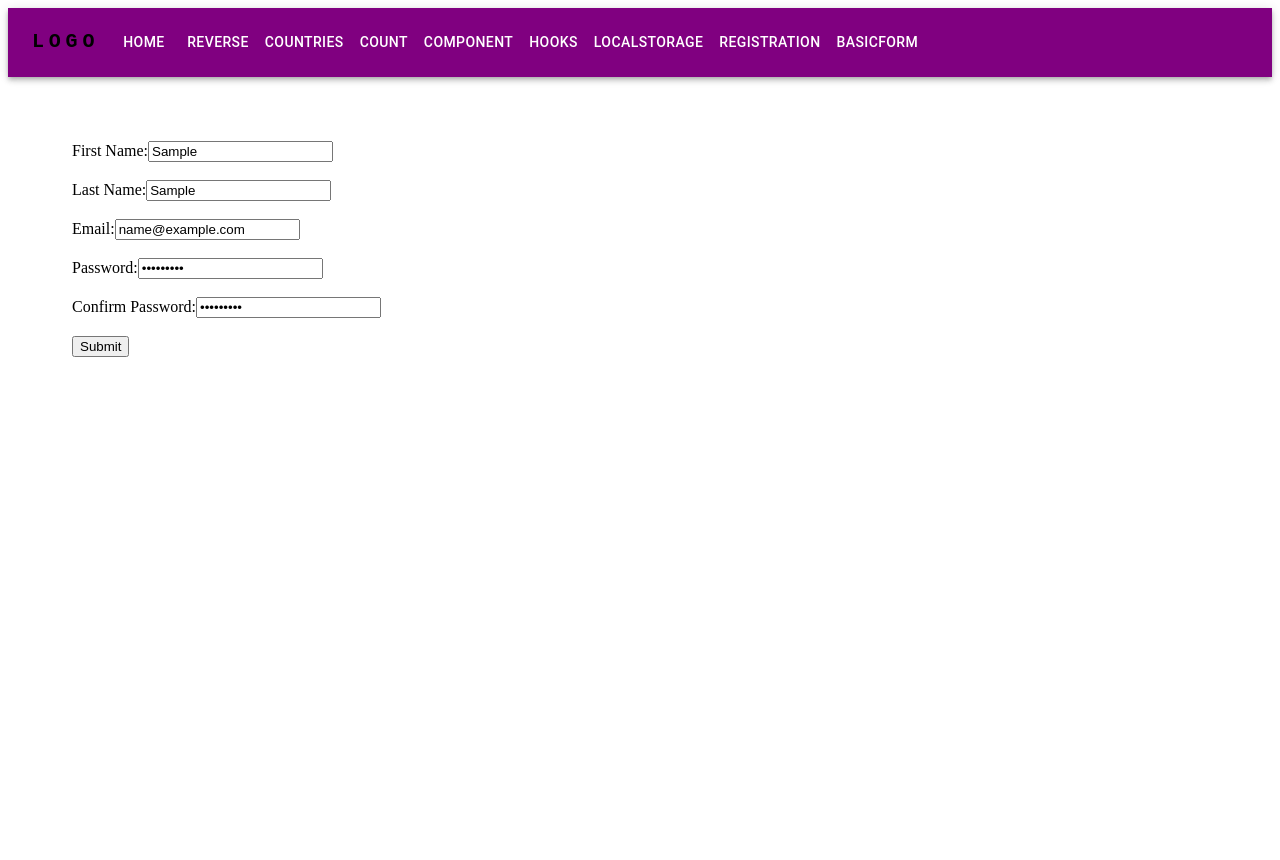
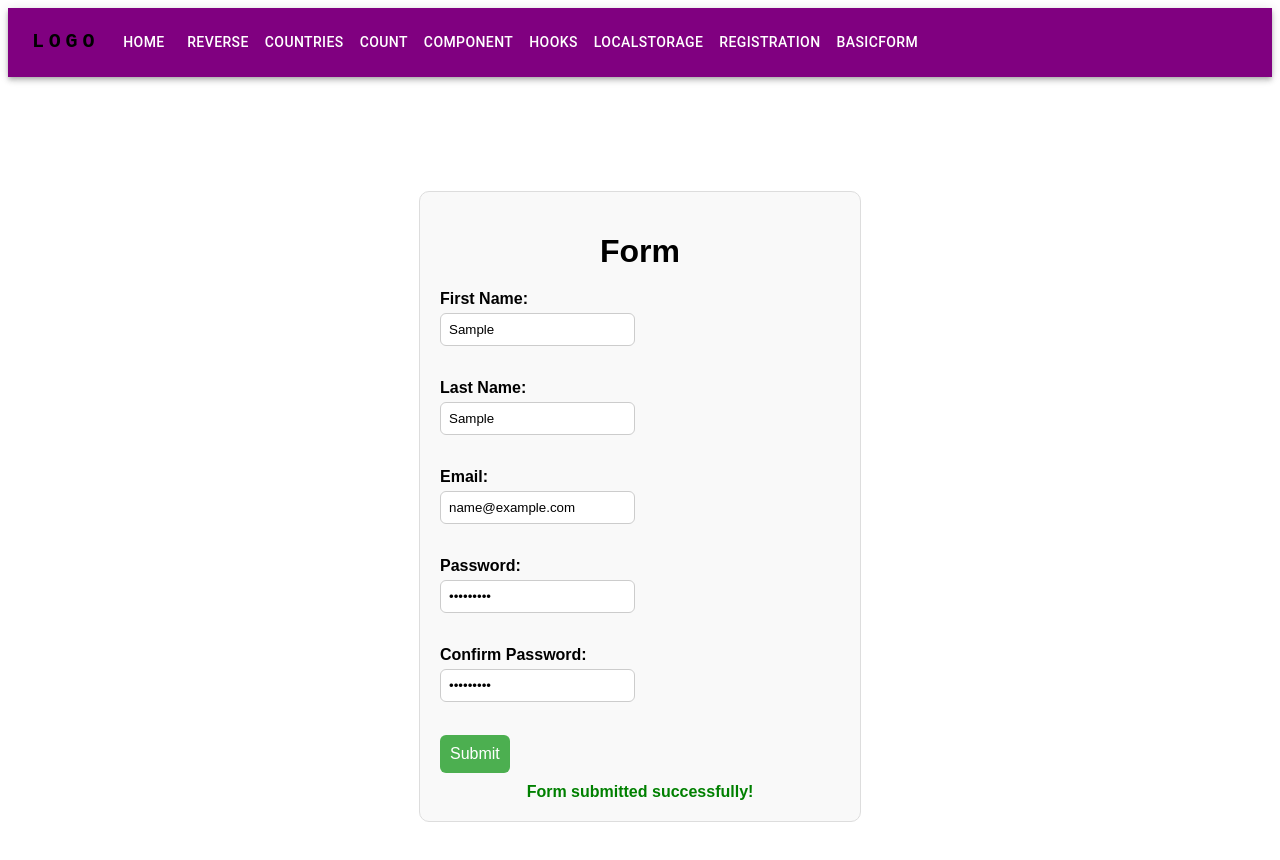
Before and after one commit to Faizan005raza/react-training, a React (Vite) app: page /LoginPage in a window 1280 px wide. Both pictures are taken after typing "Sample", "Sample", "name@example.com", "Sample123", "Sample123" into the empty fields and a click on the button "Submit". Shown: the top 860 px of the page. Before the commit the page ends 800 px from the top, so only its background shows below. Built offline with nearby package versions, Linux system fonts and the light colour scheme.

Commit message:
Added CSS to BasicForm

```diff
--- a/src/App.tsx
+++ b/src/App.tsx
@@ -10,7 +10,8 @@ import Ans from "./components/Nesting";
 import HooksDemo from "./components/Hooks";
 import LocalStorage from "./components/Local Storage";
 import Register from "./components/Registration";
-import BasicForm from "./components/LoginPage"
+import BasicForm from "./components/LoginPage";
+import "./index.css";
 
 
 function App() {
--- a/src/components/Hooks/index.tsx
+++ b/src/components/Hooks/index.tsx
@@ -26,7 +26,7 @@ function UseStateDemo() {
       </h1>
       <ol>
         <h1>
-          <li>State Hook</li>
+          1. State Hook
         </h1>
         <ul>
           <li>
@@ -227,9 +227,11 @@ function UseCallBack() {
         <li>Memoizing the function means caching the result of a function so that it does not need to be recalculated.</li>
       </ul>
       <h3>Implemented the concept:</h3>
-      <p>Count 1: {count1}</p>
-      <p>Count 2: {count2}</p>
+      <p>Count A: {count1}</p>
+      <p>Count B: {count2}</p>
       <Button onClick={handleClick1} text="Button 1" />
+      <br />
+      <br />
       <Button onClick={handleClick2} text="Button 2" />
     </div>
   );
--- a/src/components/LoginPage/index.tsx
+++ b/src/components/LoginPage/index.tsx
@@ -1,6 +1,10 @@
 import { useFormik } from "formik";
+import { useState } from "react";
 import * as Yup from "yup";
-const BasicForm = () => {
+
+
+function BasicForm() {
+    const [submitted, setSubmitted] = useState(false);
   const validationSchema = Yup.object({
     firstname: Yup.string()
       .min(2, "Minimum 2 Characters Required")
@@ -31,14 +35,20 @@ const BasicForm = () => {
       validationSchema,
       onSubmit: (values) => {
         console.log("Registration Successful:", values);
+        setSubmitted(true);
+        resetForm();
+        setTimeout(()=> setSubmitted(false),2000);
       },
     });
 
   return (
     <form autoComplete="off" onSubmit={handleSubmit}>
+      <div>
+        <h1>Form</h1>
+      </div>
       <label htmlFor="firstname">First Name:</label>
       <input
-        name="firstname" // ✅ must be here
+        name="firstname"
         value={values.firstname}
         onChange={handleChange}
         onBlur={handleBlur}
@@ -53,7 +63,7 @@ const BasicForm = () => {
       <br />
       <label htmlFor="lastname">Last Name:</label>
       <input
-        name="lastname" // ✅ must be here
+        name="lastname"
         value={values.lastname}
         onChange={handleChange}
         onBlur={handleBlur}
@@ -68,7 +78,7 @@ const BasicForm = () => {
       <br />
       <label htmlFor="email">Email:</label>
       <input
-        name="email" // ✅ must be here
+        name="email"
         value={values.email}
         onChange={handleChange}
         onBlur={handleBlur}
@@ -83,7 +93,7 @@ const BasicForm = () => {
       <br />
       <label htmlFor="password">Password:</label>
       <input
-        name="password" // ✅ must be here
+        name="password"
         value={values.password}
         onChange={handleChange}
         onBlur={handleBlur}
@@ -98,7 +108,7 @@ const BasicForm = () => {
       <br />
       <label htmlFor="confirmpassword">Confirm Password:</label>
       <input
-        name="confirmpassword" // ✅ must be here
+        name="confirmpassword"
         value={values.confirmpassword}
         onChange={handleChange}
         onBlur={handleBlur}
@@ -112,8 +122,12 @@ const BasicForm = () => {
       <br />
       <br />
       <button type="submit">Submit</button>
+      {submitted && <div className="success">Form submitted successfully!</div>}
     </form>
   );
-};
+}
 
 export default BasicForm;
+function resetForm() {
+    throw new Error("Function not implemented.");
+}
--- a/src/index.css
+++ b/src/index.css
@@ -6,3 +6,66 @@ background-color: blueviolet;
     padding: 4rem;
     color:black;
 }
+
+
+form {
+  max-width: 400px;
+  margin: 50px auto; /* Center form on screen */
+  padding: 20px;
+  border: 1px solid #ddd;
+  border-radius: 10px;
+  background-color: #f9f9f9;
+  font-family: Arial, sans-serif;
+}
+
+h1 {
+  text-align: center;
+  margin-bottom: 20px;
+}
+
+label {
+  display: block;
+  font-weight: bold;
+  margin-bottom: 5px;
+}
+
+input {
+  width: min-content;
+  padding: 8px;
+  margin-bottom: 15px;
+  border: 1px solid #ccc;
+  border-radius: 6px;
+  box-sizing: border-box;
+}
+
+button {
+  width: min-content;
+  padding: 10px;
+  background-color: #4caf50;
+  border: none;
+  border-radius: 6px;
+  color: white;
+  font-size: 16px;
+  cursor: pointer;
+}
+
+button:hover {
+  background-color: #45a049;
+}
+
+.error,
+.email,
+.password,
+.confirmpassword {
+  color: red;
+  font-size: 14px;
+  margin-top: -10px;
+  margin-bottom: 10px;
+}
+.success {
+  color: green;
+  font-size: 16px;
+  margin-top: 10px;
+  text-align: center;
+  font-weight: bold;
+}
```
